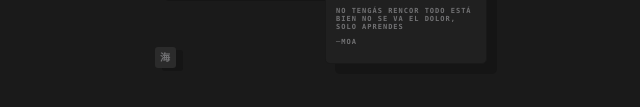
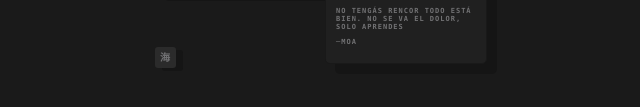
Before and after one commit to Rendezvoused/moa, a plain HTML site: page index.html in a window 1280 px wide. Shown: the part 303-410 px from the top of the page, 296-936 px from the left. Drawn offline with Linux system fonts and the light colour scheme.

Commit message:
Update index.html

```diff
--- a/index.html
+++ b/index.html
@@ -39,7 +39,7 @@
 </div><!--mv2-->
 <div class="bt2"></div>
 
-<div class="desc"><b>No tengás rencor todo está bien
+<div class="desc"><b>No tengás rencor todo está bien.
 No se va el dolor, solo aprendes<p>─Moa</i>
 </div>
 <div id="iv">
```
